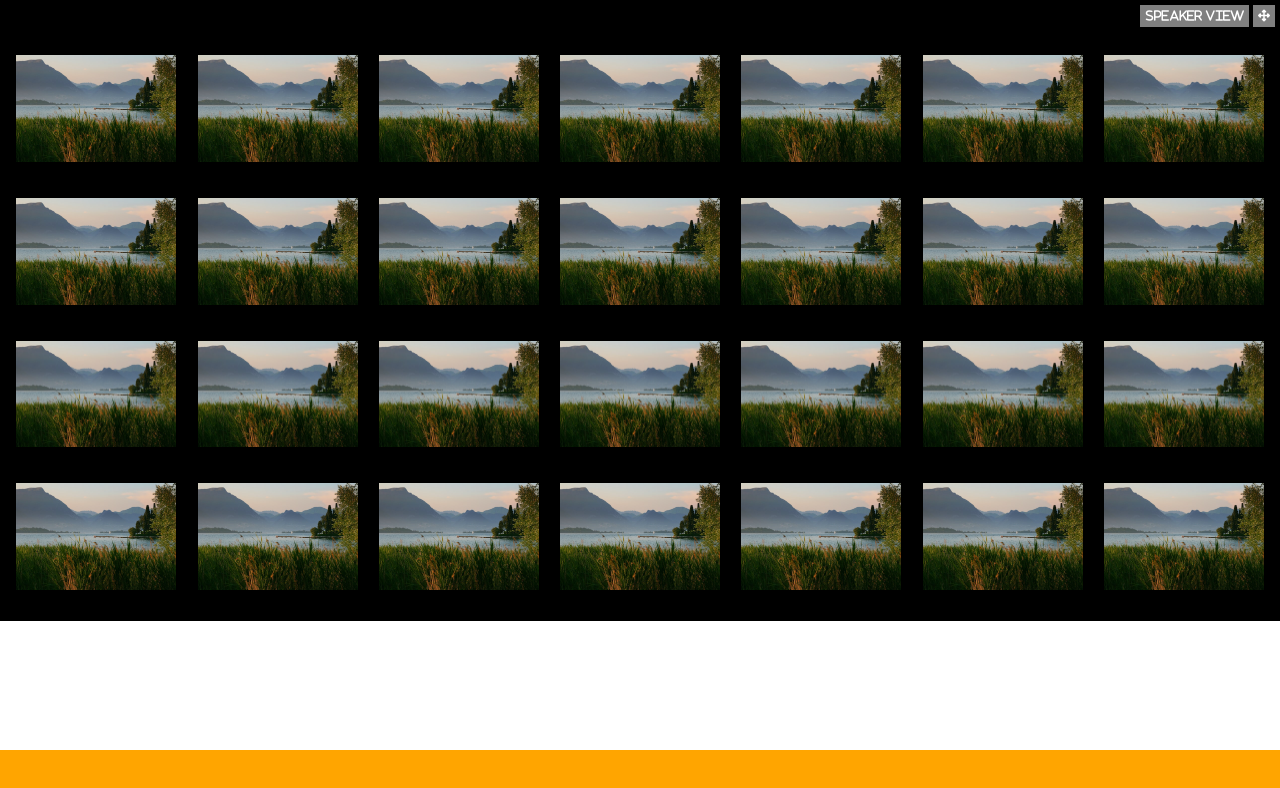
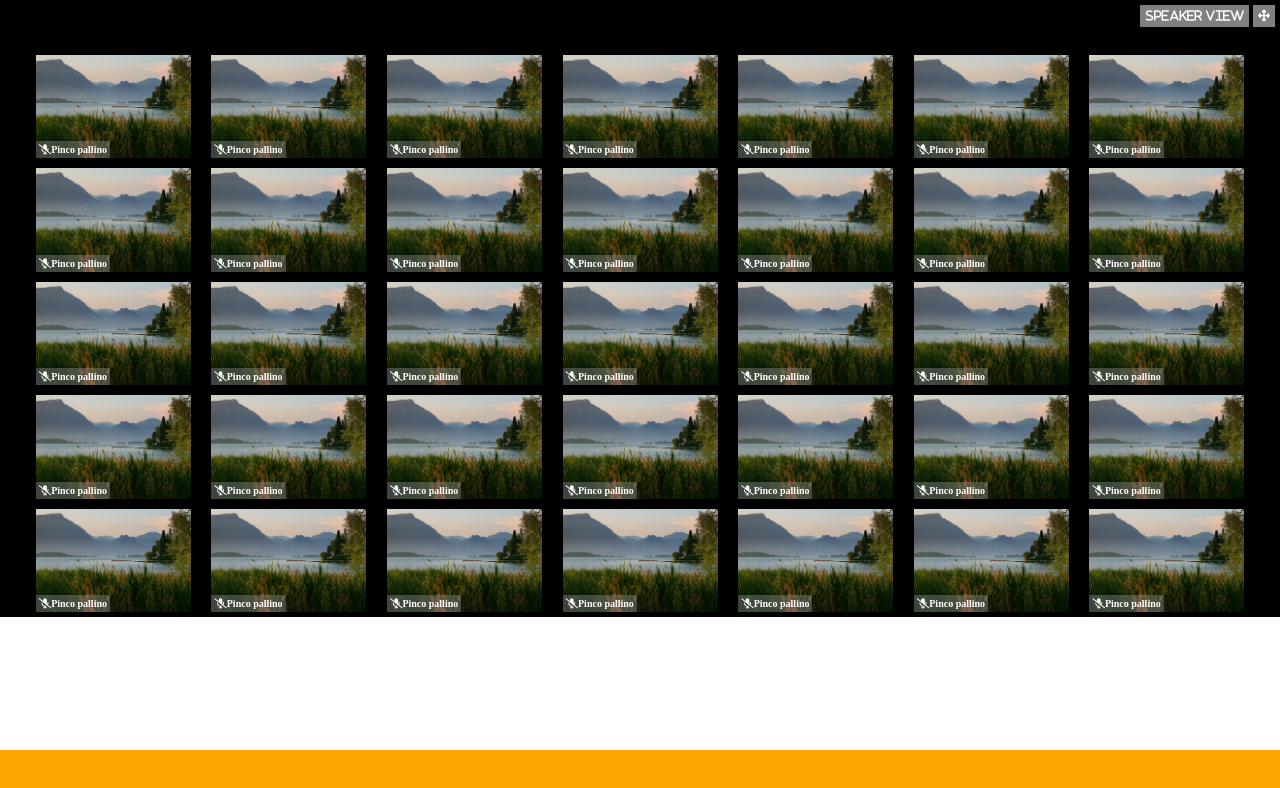
Before and after one commit to Emanuela91/html-css-zoom, a plain HTML site: page index.html in a window 1280 px wide. Drawn offline with Linux system fonts and the light colour scheme.

Commit message:
Fine main, inizio footer

```diff
--- a/css/style.css
+++ b/css/style.css
@@ -1,3 +1,4 @@
+/* regole generali */
 *{
     margin: 0;
     padding: 0;
@@ -16,6 +17,8 @@ header{
     z-index: 10;
 }
 
+
+/* barra in alto header */
 .view{
     position: relative;
 }
@@ -27,45 +30,52 @@ header{
     padding: 5px;
 }
 
+
+/* inizio main */
 main{
     background-color: black;
     margin: 50px 0;
     /* display: flex;*/
 }
 
+
+/* tutto il container con immagini utente */
 .container-img{
-    /* max-width: 100vh; */
-    /* position: relative; */
     display: flex;
     flex-wrap: wrap;
     justify-content: space-evenly;
-    /* margin: 0 auto; */
-
+    margin: 0 20px;
 }
 
+
+/* setup immagine titolo e mic */
 .card{
     position: relative;
     width: calc(100% / 8);
     margin: 5px;
-
+    display: flex;
 }
 
 .container-img img{
     width: 100%;
 }
 
+.utente{
+    display: flex;
+    position: absolute;
+    bottom: 0;
+}
 h3{
-
+    color: white;
+    font-size: 10px;
+    background-color: rgb(149, 145, 145, 0.4);
+    padding: 3px;
 }
 
-
-
-
-
-
-
-
-
+h3 i{
+    color: white;
+}
+/* fine main */
 
 
 footer{
--- a/index.html
+++ b/index.html
@@ -18,120 +18,222 @@
         </div>
     </header>
 
+<!-- inizio main -->
     <main>
         <div class="container-img">
+            <!-- immagine, titolo e mic -->
             <div class="card">
                 <img src="img/matteo-minelli-hlnucYOsL-c-unsplash.jpg" alt="foto">
-                <h3> Pinco pallino</h3>
+                <div class="utente">
+                    <h3><i class="fa-solid fa-microphone-slash"></i>Pinco pallino</h3>
+                </div>
             </div>
             <div class="card">
                 <img src="img/matteo-minelli-hlnucYOsL-c-unsplash.jpg" alt="foto">
-                <h3> Pinco pallino</h3>
+                <div class="utente">
+                    <h3><i class="fa-solid fa-microphone-slash"></i>Pinco pallino</h3>
+                </div>
             </div>
             <div class="card">
                 <img src="img/matteo-minelli-hlnucYOsL-c-unsplash.jpg" alt="foto">
-                <h3> Pinco pallino</h3>
+                <div class="utente">
+                    <h3><i class="fa-solid fa-microphone-slash"></i>Pinco pallino</h3>
+                </div>
             </div>
             <div class="card">
                 <img src="img/matteo-minelli-hlnucYOsL-c-unsplash.jpg" alt="foto">
-                <h3> Pinco pallino</h3>
+                <div class="utente">
+                    <h3><i class="fa-solid fa-microphone-slash"></i>Pinco pallino</h3>
+                </div>
             </div>
             <div class="card">
                 <img src="img/matteo-minelli-hlnucYOsL-c-unsplash.jpg" alt="foto">
-                <h3> Pinco pallino</h3>
+                <div class="utente">
+                    <h3><i class="fa-solid fa-microphone-slash"></i>Pinco pallino</h3>
+                </div>
             </div>
             <div class="card">
                 <img src="img/matteo-minelli-hlnucYOsL-c-unsplash.jpg" alt="foto">
-                <h3> Pinco pallino</h3>
+                <div class="utente">
+                    <h3><i class="fa-solid fa-microphone-slash"></i>Pinco pallino</h3>
+                </div>
             </div>
             <div class="card">
                 <img src="img/matteo-minelli-hlnucYOsL-c-unsplash.jpg" alt="foto">
-                <h3> Pinco pallino</h3>
+                <div class="utente">
+                    <h3><i class="fa-solid fa-microphone-slash"></i>Pinco pallino</h3>
+                </div>
             </div>
             <div class="card">
                 <img src="img/matteo-minelli-hlnucYOsL-c-unsplash.jpg" alt="foto">
-                <h3> Pinco pallino</h3>
+                <div class="utente">
+                    <h3><i class="fa-solid fa-microphone-slash"></i>Pinco pallino</h3>
+                </div>
             </div>
             <div class="card">
                 <img src="img/matteo-minelli-hlnucYOsL-c-unsplash.jpg" alt="foto">
-                <h3> Pinco pallino</h3>
+                <div class="utente">
+                    <h3><i class="fa-solid fa-microphone-slash"></i>Pinco pallino</h3>
+                </div>
             </div>
             <div class="card">
                 <img src="img/matteo-minelli-hlnucYOsL-c-unsplash.jpg" alt="foto">
-                <h3> Pinco pallino</h3>
+                <div class="utente">
+                    <h3><i class="fa-solid fa-microphone-slash"></i>Pinco pallino</h3>
+                </div>
             </div>
             <div class="card">
                 <img src="img/matteo-minelli-hlnucYOsL-c-unsplash.jpg" alt="foto">
-                <h3> Pinco pallino</h3>
+                <div class="utente">
+                    <h3><i class="fa-solid fa-microphone-slash"></i>Pinco pallino</h3>
+                </div>
             </div>
             <div class="card">
                 <img src="img/matteo-minelli-hlnucYOsL-c-unsplash.jpg" alt="foto">
-                <h3> Pinco pallino</h3>
+                <div class="utente">
+                    <h3><i class="fa-solid fa-microphone-slash"></i>Pinco pallino</h3>
+                </div>
             </div>
             <div class="card">
                 <img src="img/matteo-minelli-hlnucYOsL-c-unsplash.jpg" alt="foto">
-                <h3> Pinco pallino</h3>
+                <div class="utente">
+                    <h3><i class="fa-solid fa-microphone-slash"></i>Pinco pallino</h3>
+                </div>
             </div>
             <div class="card">
                 <img src="img/matteo-minelli-hlnucYOsL-c-unsplash.jpg" alt="foto">
-                <h3> Pinco pallino</h3>
+                <div class="utente">
+                    <h3><i class="fa-solid fa-microphone-slash"></i>Pinco pallino</h3>
+                </div>
             </div>
             <div class="card">
                 <img src="img/matteo-minelli-hlnucYOsL-c-unsplash.jpg" alt="foto">
-                <h3> Pinco pallino</h3>
+                <div class="utente">
+                    <h3><i class="fa-solid fa-microphone-slash"></i>Pinco pallino</h3>
+                </div>
             </div>
             <div class="card">
                 <img src="img/matteo-minelli-hlnucYOsL-c-unsplash.jpg" alt="foto">
-                <h3> Pinco pallino</h3>
+                <div class="utente">
+                    <h3><i class="fa-solid fa-microphone-slash"></i>Pinco pallino</h3>
+                </div>
             </div>
             <div class="card">
                 <img src="img/matteo-minelli-hlnucYOsL-c-unsplash.jpg" alt="foto">
-                <h3> Pinco pallino</h3>
+                <div class="utente">
+                    <h3><i class="fa-solid fa-microphone-slash"></i>Pinco pallino</h3>
+                </div>
             </div>
             <div class="card">
                 <img src="img/matteo-minelli-hlnucYOsL-c-unsplash.jpg" alt="foto">
-                <h3> Pinco pallino</h3>
+                <div class="utente">
+                    <h3><i class="fa-solid fa-microphone-slash"></i>Pinco pallino</h3>
+                </div>
             </div>
             <div class="card">
                 <img src="img/matteo-minelli-hlnucYOsL-c-unsplash.jpg" alt="foto">
-                <h3> Pinco pallino</h3>
+                <div class="utente">
+                    <h3><i class="fa-solid fa-microphone-slash"></i>Pinco pallino</h3>
+                </div>
             </div>
             <div class="card">
                 <img src="img/matteo-minelli-hlnucYOsL-c-unsplash.jpg" alt="foto">
-                <h3> Pinco pallino</h3>
+                <div class="utente">
+                    <h3><i class="fa-solid fa-microphone-slash"></i>Pinco pallino</h3>
+                </div>
             </div>
             <div class="card">
                 <img src="img/matteo-minelli-hlnucYOsL-c-unsplash.jpg" alt="foto">
-                <h3> Pinco pallino</h3>
+                <div class="utente">
+                    <h3><i class="fa-solid fa-microphone-slash"></i>Pinco pallino</h3>
+                </div>
             </div>
             <div class="card">
                 <img src="img/matteo-minelli-hlnucYOsL-c-unsplash.jpg" alt="foto">
-                <h3> Pinco pallino</h3>
+                <div class="utente">
+                    <h3><i class="fa-solid fa-microphone-slash"></i>Pinco pallino</h3>
+                </div>
             </div>
             <div class="card">
                 <img src="img/matteo-minelli-hlnucYOsL-c-unsplash.jpg" alt="foto">
-                <h3> Pinco pallino</h3>
+                <div class="utente">
+                    <h3><i class="fa-solid fa-microphone-slash"></i>Pinco pallino</h3>
+                </div>
             </div>
             <div class="card">
                 <img src="img/matteo-minelli-hlnucYOsL-c-unsplash.jpg" alt="foto">
-                <h3> Pinco pallino</h3>
+                <div class="utente">
+                    <h3><i class="fa-solid fa-microphone-slash"></i>Pinco pallino</h3>
+                </div>
             </div>
             <div class="card">
                 <img src="img/matteo-minelli-hlnucYOsL-c-unsplash.jpg" alt="foto">
-                <h3> Pinco pallino</h3>
+                <div class="utente">
+                    <h3><i class="fa-solid fa-microphone-slash"></i>Pinco pallino</h3>
+                </div>
             </div>
             <div class="card">
                 <img src="img/matteo-minelli-hlnucYOsL-c-unsplash.jpg" alt="foto">
-                <h3> Pinco pallino</h3>
+                <div class="utente">
+                    <h3><i class="fa-solid fa-microphone-slash"></i>Pinco pallino</h3>
+                </div>
             </div>
             <div class="card">
                 <img src="img/matteo-minelli-hlnucYOsL-c-unsplash.jpg" alt="foto">
-                <h3> Pinco pallino</h3>
+                <div class="utente">
+                    <h3><i class="fa-solid fa-microphone-slash"></i>Pinco pallino</h3>
+                </div>
             </div>
             <div class="card">
                 <img src="img/matteo-minelli-hlnucYOsL-c-unsplash.jpg" alt="foto">
-                <h3> Pinco pallino</h3>
+                <div class="utente">
+                    <h3><i class="fa-solid fa-microphone-slash"></i>Pinco pallino</h3>
+                </div>
             </div>
+            <div class="card">
+                <img src="img/matteo-minelli-hlnucYOsL-c-unsplash.jpg" alt="foto">
+                <div class="utente">
+                    <h3><i class="fa-solid fa-microphone-slash"></i>Pinco pallino</h3>
+                </div>
+            </div>
+            <div class="card">
+                <img src="img/matteo-minelli-hlnucYOsL-c-unsplash.jpg" alt="foto">
+                <div class="utente">
+                    <h3><i class="fa-solid fa-microphone-slash"></i>Pinco pallino</h3>
+                </div>
+            </div>
+            <div class="card">
+                <img src="img/matteo-minelli-hlnucYOsL-c-unsplash.jpg" alt="foto">
+                <div class="utente">
+                    <h3><i class="fa-solid fa-microphone-slash"></i>Pinco pallino</h3>
+                </div>
+            </div>
+            <div class="card">
+                <img src="img/matteo-minelli-hlnucYOsL-c-unsplash.jpg" alt="foto">
+                <div class="utente">
+                    <h3><i class="fa-solid fa-microphone-slash"></i>Pinco pallino</h3>
+                </div>
+            </div>
+            <div class="card">
+                <img src="img/matteo-minelli-hlnucYOsL-c-unsplash.jpg" alt="foto">
+                <div class="utente">
+                    <h3><i class="fa-solid fa-microphone-slash"></i>Pinco pallino</h3>
+                </div>
+            </div>
+            <div class="card">
+                <img src="img/matteo-minelli-hlnucYOsL-c-unsplash.jpg" alt="foto">
+                <div class="utente">
+                    <h3><i class="fa-solid fa-microphone-slash"></i>Pinco pallino</h3>
+                </div>
+            </div>
+            <div class="card">
+                <img src="img/matteo-minelli-hlnucYOsL-c-unsplash.jpg" alt="foto">
+                <div class="utente">
+                    <h3><i class="fa-solid fa-microphone-slash"></i>Pinco pallino</h3>
+                </div>
+            </div>
+
+
 
 
 
```
